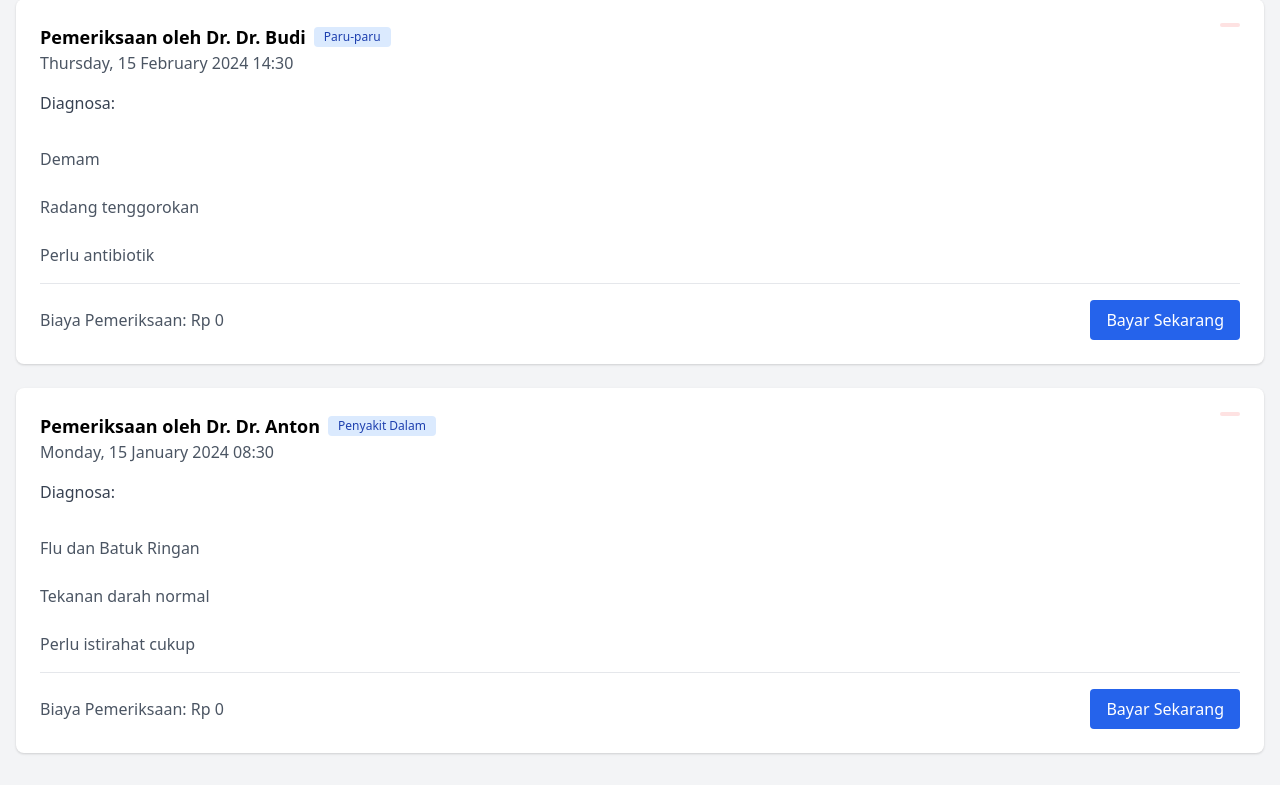
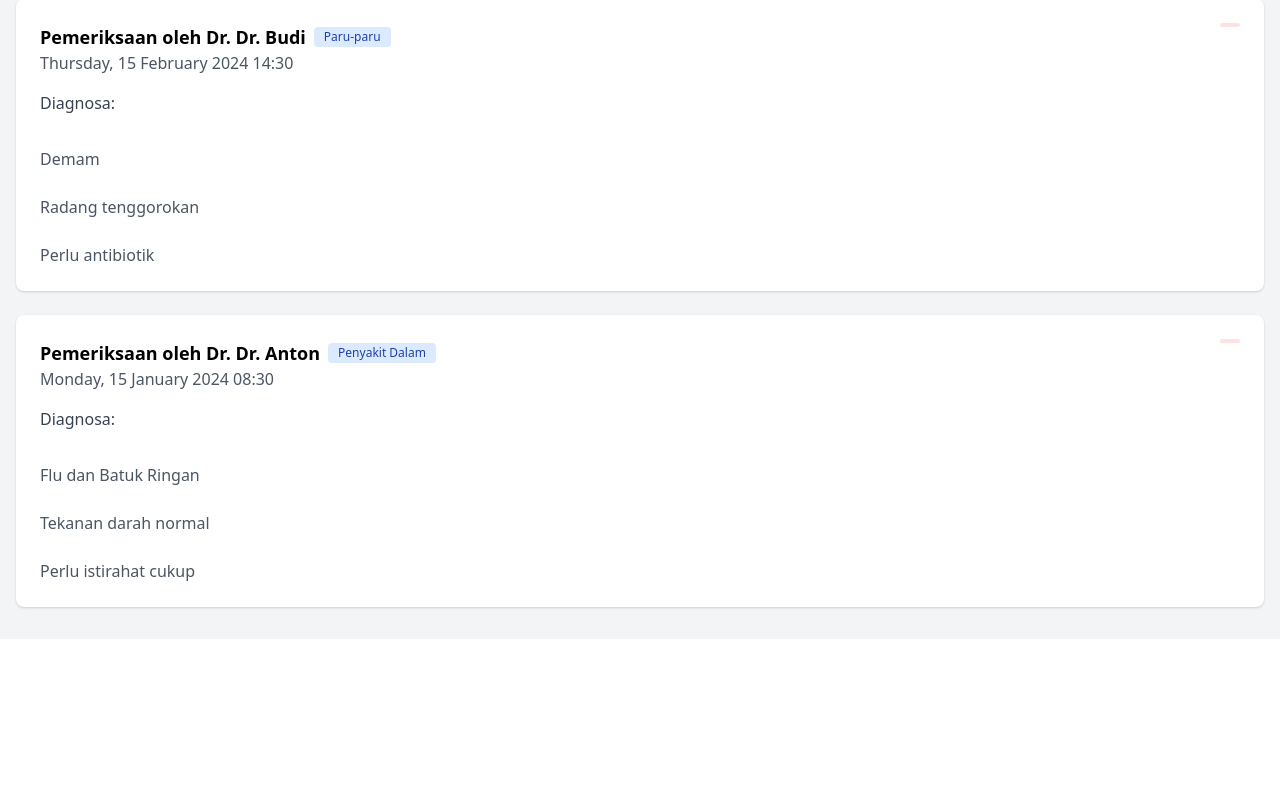
Before and after one commit to Marcellino0/TubesRPL, a PHP site: page /patient/medical_history.php in a window 1280 px wide. Shown: the part 193-978 px from the top of the page. After the commit the page ends 832 px from the top, so only its background shows below. Run offline with PHP 8.4, Linux system fonts and the light colour scheme; the visitor is signed in with stand-in values (Sample User, id 1); data comes from the database, SQL or seed files in the repository; data that the repository does not hold is empty.

Commit message:
Hapus bagian pembayaran dibuat terpisah

```diff
--- a/patient/medical_history.php
+++ b/patient/medical_history.php
@@ -138,19 +138,6 @@ $examinations = $stmt->get_result()->fetch_all(MYSQLI_ASSOC);
                             <?php endif; ?>
                         </div>
 
-                        <div class="mt-4 pt-4 border-t">
-                            <div class="flex justify-between items-center">
-                                <span class="text-gray-600">
-                                    Biaya Pemeriksaan: Rp <?php echo number_format($exam['biaya_pemeriksaan'], 0, ',', '.'); ?>
-                                </span>
-                                <?php if ($exam['status_pembayaran'] !== 'Lunas'): ?>
-                                    <a href="payment.php?id=<?php echo $exam['ID_Pemeriksaan']; ?>"
-                                       class="bg-blue-600 text-white px-4 py-2 rounded hover:bg-blue-700">
-                                        Bayar Sekarang
-                                    </a>
-                                <?php endif; ?>
-                            </div>
-                        </div>
                     </div>
                 <?php endforeach; ?>
             </div>
```
